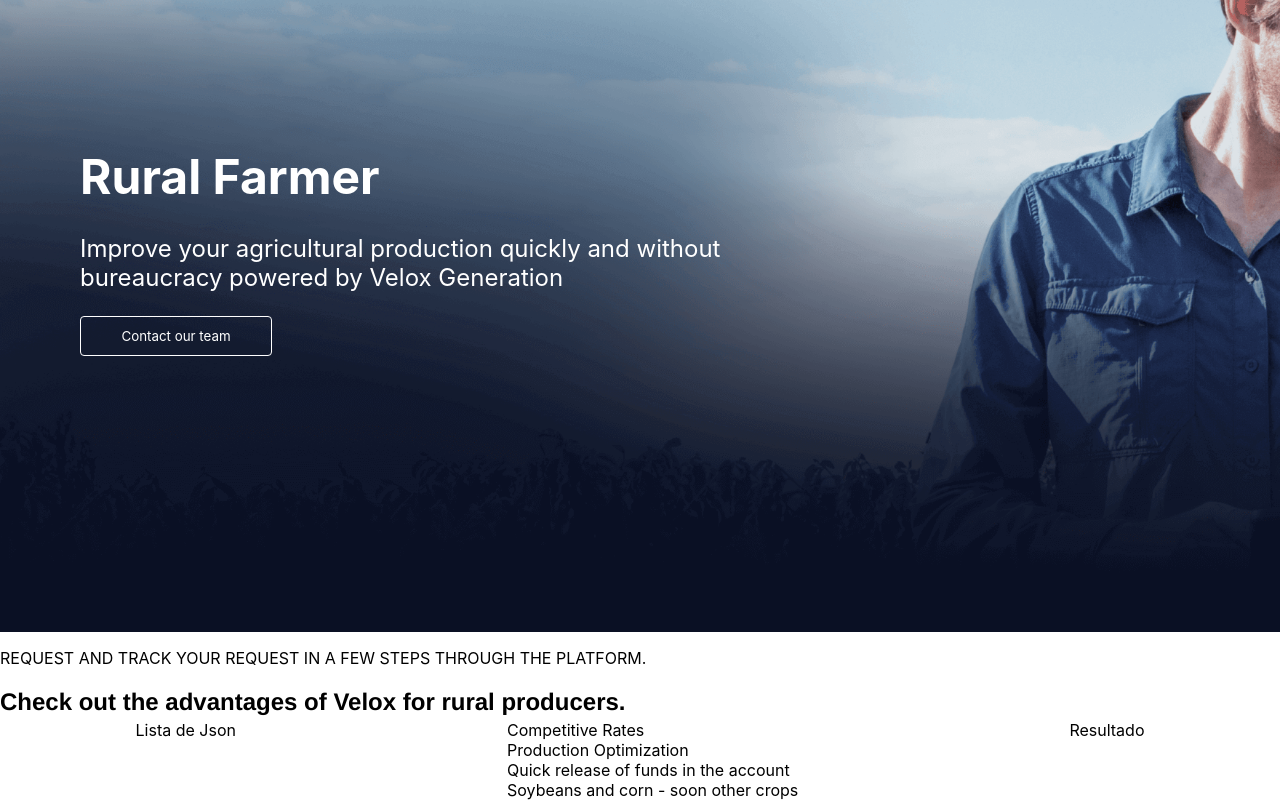
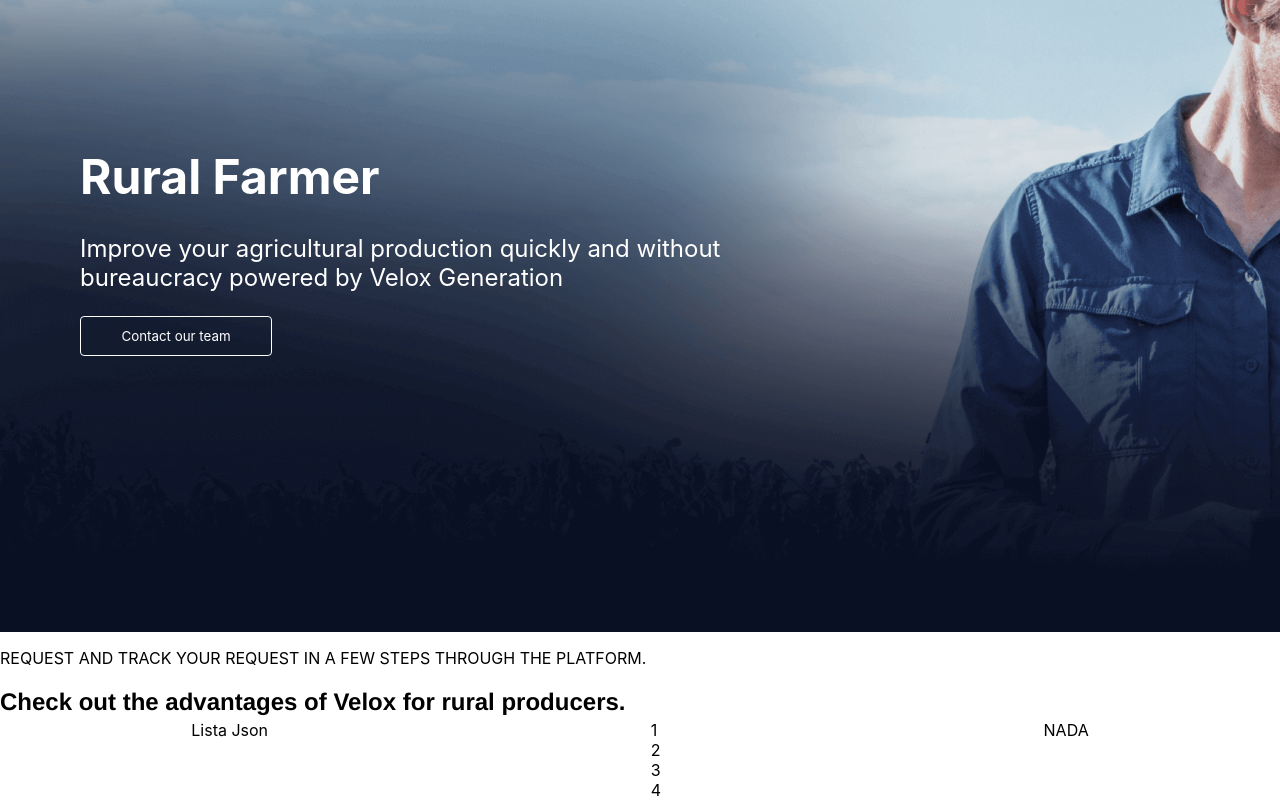
Before and after one commit to FrotaLucas/velox-react-projectone, a React (Vite) app: page / in a window 1280 px wide. Shown: the part 168-968 px from the top of the page. Built offline with nearby package versions, Linux system fonts and the light colour scheme.

Commit message:
change files jsx to tsx

```diff
--- a/src/benefits/benefitList.jsx
+++ b/src/benefits/benefitList.ts
@@ -4,15 +4,15 @@
     content: 'Competitive Rates',
   },
   {
-    title: 1,
+    title: 2,
     content: 'Production Optimization',
   },
   {
-    title: 2,
+    title: 3,
     content: 'Quick release of funds in the account',
   },
   {
-    title: 3,
+    title: 4,
     content: 'Soybeans and corn - soon other crops',
   },
 ];
--- a/src/benefits/benefits.jsx
+++ /dev/null
@@ -1,53 +0,0 @@
-import React from 'react';
-import {
-  SectionContainer,
-  DivContainer,
-  HeaderContent,
-  TitleContent,
-  SubtitleContent,
-  BodyContent,
-  ListBenetis,
-} from './style';
-import jsonData from './benefitList';
-
-const Benefits = () => {
-  const [state, setState] = React.useState(null);
-  function handleClick(index) {
-    let selected = jsonData[index];
-    setState(selected);
-  }
-  return (
-    <SectionContainer>
-      <DivContainer>
-        <HeaderContent>
-          <TitleContent>
-            Request and track your request in a few steps through the platform.
-          </TitleContent>
-          <SubtitleContent>
-            Check out the advantages of Velox for rural producers.
-          </SubtitleContent>
-        </HeaderContent>
-        <BodyContent>
-          Lista de Json
-          <ListBenetis>
-            {jsonData.map((item, index) => (
-              <div
-                key={index}
-                onClick={() => {
-                  handleClick(index);
-                }}
-              >
-                {item.content}
-              </div>
-            ))}
-          </ListBenetis>
-          {/* <div>{Object.keys(jsonData)}</div> */}
-          <div>{state ? state.title : 'Resultado'}</div>
-        </BodyContent>
-        {/*  */}
-      </DivContainer>
-    </SectionContainer>
-  );
-};
-
-export default Benefits;
--- /dev/null
+++ b/src/benefits/benefits.tsx
@@ -0,0 +1,42 @@
+import React from 'react'
+import { SectionContainer, ListBenetis, DivContainer, HeaderContent, TitleContent,SubtitleContent, BodyContent } from './style'
+import jsonData from './benefitList';
+
+interface BenefitsInterface {
+  title: number;
+  content: string;
+}
+
+const Benefits: React.FC = ()=> {
+const [state, useState] = React.useState<BenefitsInterface | null>(null)
+function handleClick(index){
+  let selected = jsonData[index];
+  useState(selected)
+}
+  return <SectionContainer>
+          <DivContainer>
+            <HeaderContent>
+            <TitleContent>
+            Request and track your request in a few steps through the platform.
+          </TitleContent>
+          <SubtitleContent>
+            Check out the advantages of Velox for rural producers.
+          </SubtitleContent>
+
+            </HeaderContent>
+            <BodyContent>
+              Lista Json
+              <ListBenetis>
+                {jsonData.map((item,index)=> <div key={index} onClick={()=>handleClick(index)}> {item.title}</div> )}
+              </ListBenetis>
+
+              <div> {state ? state.content : "NADA"}</div>
+            </BodyContent>
+
+          </DivContainer>
+        </SectionContainer>
+
+
+}
+
+export default Benefits;
--- a/src/header-with-banner/header.jsx
+++ b/src/header-with-banner/header.tsx
@@ -7,7 +7,7 @@
   SubTitle,
 } from './style';
 
-const Header = () => {
+const Header: React.FC = () => {
   return (
     <SectionContainer>
       <DivContainer>
--- a/src/index.jsx
+++ b/src/index.jsx
@@ -1,7 +1,6 @@
 import React from 'react';
 import ReactDOM from 'react-dom/client';
-import VeloxRuralFarmer from './VeloxRuralFarmer';
-
+import VeloxRuralFarmer from './veloxRuralFarmer';
 ReactDOM.createRoot(document.getElementById('root')).render(
   <VeloxRuralFarmer />,
 );
--- a/src/veloxRuralFarmer.jsx
+++ b/src/veloxRuralFarmer.tsx
@@ -1,10 +1,12 @@
+import React from 'react';
 import Header from './header-with-banner/header';
 import Benefits from './benefits/benefits';
+
 const VeloxRuralFarmer = () => {
   return (
     <>
-      <Header />
-      <Benefits />
+      <Header/>
+      <Benefits/>
     </>
   );
 };
```
Also changed, not shown: package.json (+4 -3 lines), src/benefits/style.ts (renamed from src/benefits/style.jsx), src/header-with-banner/style.ts (renamed from src/header-with-banner/style.jsx), 1 other file (tests, documents, lock files or other folders).
